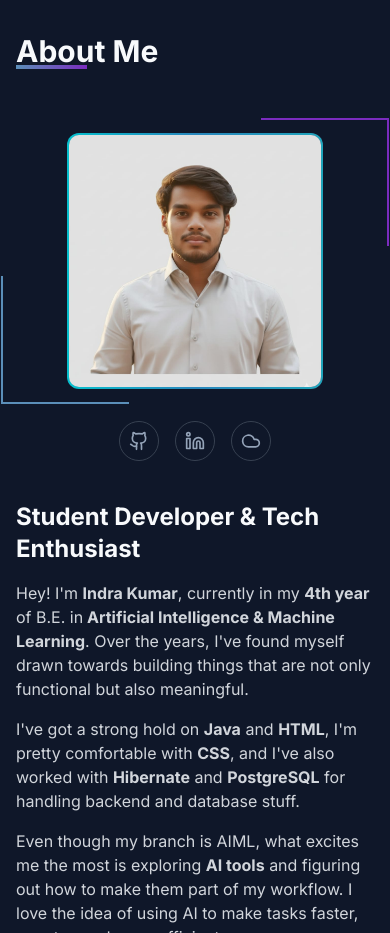
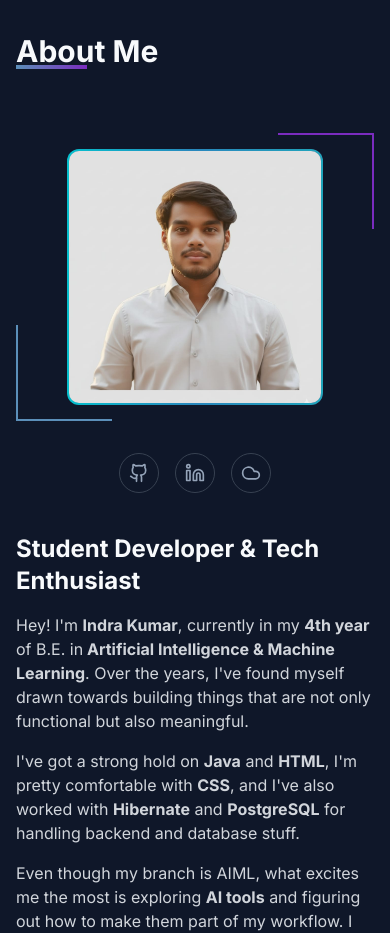
Before and after one commit to indra9346/My__Website-, a React (Vite) app: page / in a window 390 px wide. Shown: the part 1060-1993 px from the top of the page. Built offline with nearby package versions, Linux system fonts and the light colour scheme; no server answers; the database is empty.

Commit message:
Enhance mobile UI/UX polish
Co-authored-by: indra9346 <182793067+indra9346@users.noreply.github.com>

```diff
--- a/src/components/AboutSection.tsx
+++ b/src/components/AboutSection.tsx
@@ -46,27 +46,25 @@ const AboutSection = () => {
         <div className="flex flex-col md:flex-row gap-10 mt-10">
           {/* Image side */}
           <motion.div variants={slideLeft} className="md:w-2/5">
-            <div className="relative">
+            <div className="relative overflow-hidden p-4">
               <motion.div
                 className="relative w-64 h-64 mx-auto overflow-hidden rounded-xl"
                 whileHover={{ scale: 1.03 }}
                 transition={{ duration: 0.3 }}
               >
-                {/* Animated border glow */}
                 <div className="absolute -inset-1 rounded-xl bg-gradient-to-r from-neon-cyan via-neon-purple to-neon-blue opacity-70 blur-sm animate-glow" />
                 <div className="relative w-full h-full rounded-xl border-2 border-neon-cyan/50 overflow-hidden shadow-[0_0_20px_rgba(3,233,244,0.3)]">
                   <img src={myPhoto} alt="Indra Kumar" className="w-full h-full object-cover object-top" />
                 </div>
               </motion.div>
-              {/* Decorative corners */}
               <motion.div
-                className="absolute top-[-15px] right-[-15px] w-32 h-32 border-t-2 border-r-2 border-neon-purple"
+                className="absolute top-0 right-0 w-24 h-24 border-t-2 border-r-2 border-neon-purple"
                 initial={{ opacity: 0, scale: 0.8 }}
                 animate={isInView ? { opacity: 1, scale: 1 } : {}}
                 transition={{ delay: 0.5, duration: 0.5 }}
               />
               <motion.div
-                className="absolute bottom-[-15px] left-[-15px] w-32 h-32 border-b-2 border-l-2 border-neon-blue"
+                className="absolute bottom-0 left-0 w-24 h-24 border-b-2 border-l-2 border-neon-blue"
                 initial={{ opacity: 0, scale: 0.8 }}
                 animate={isInView ? { opacity: 1, scale: 1 } : {}}
                 transition={{ delay: 0.6, duration: 0.5 }}
```
